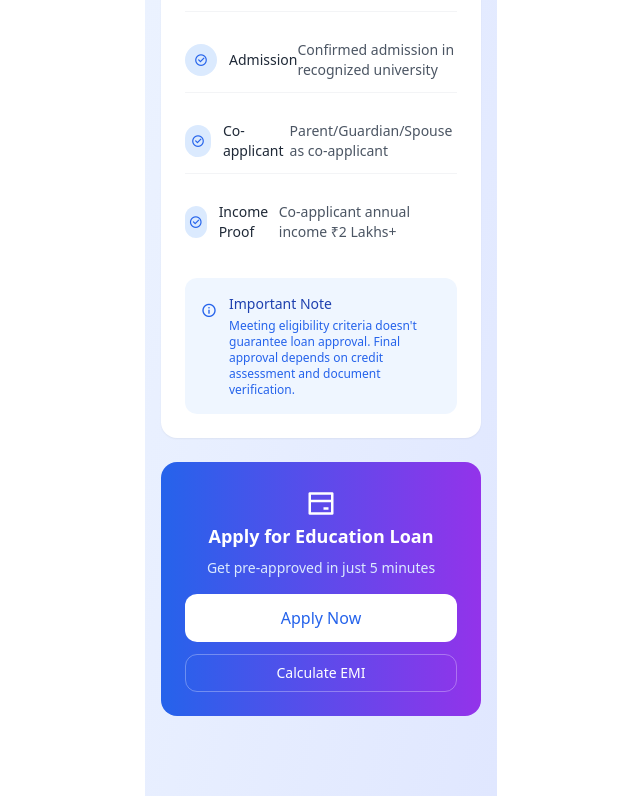
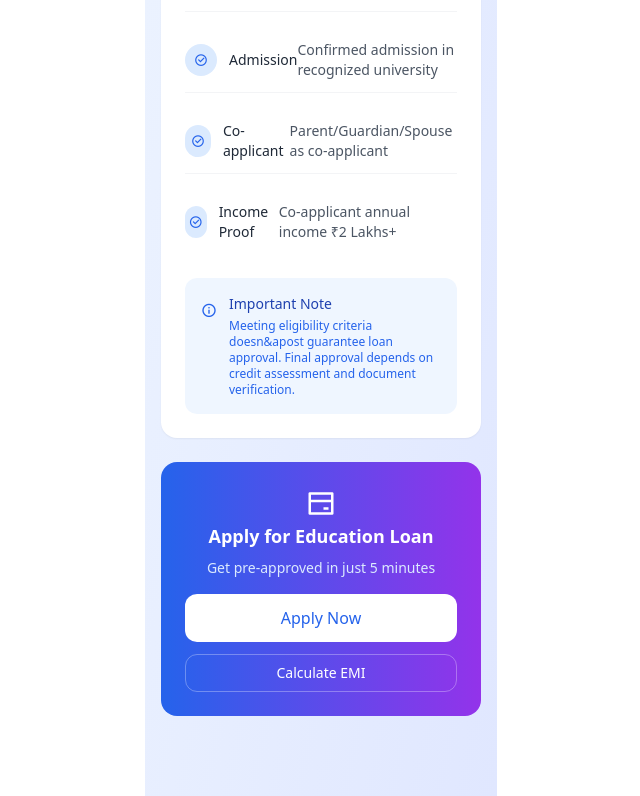
Before and after one commit to ShashidharRaoSiripuram/SKZ, a Next.js app: page /marketplace/loans/2 in a window 1280 px wide. Shown: the part 911-1707 px from the top of the page, without its empty margins (319-959 px from the left). Built offline with nearby package versions, Linux system fonts and the light colour scheme.

Commit message:
Update page.tsx

```diff
--- a/app/marketplace/loans/2/page.tsx
+++ b/app/marketplace/loans/2/page.tsx
@@ -164,7 +164,7 @@ export default function StudyLoanDetails() {
                   <i className="ri-information-line text-blue-600 mt-1"></i>
                   <div>
                     <h4 className="font-medium text-blue-800 text-sm">Important Note</h4>
-                    <p className="text-blue-600 text-xs mt-1">Meeting eligibility criteria doesn't guarantee loan approval. Final approval depends on credit assessment and document verification.</p>
+                    <p className="text-blue-600 text-xs mt-1">Meeting eligibility criteria doesn&apost guarantee loan approval. Final approval depends on credit assessment and document verification.</p>
                   </div>
                 </div>
               </div>
```
